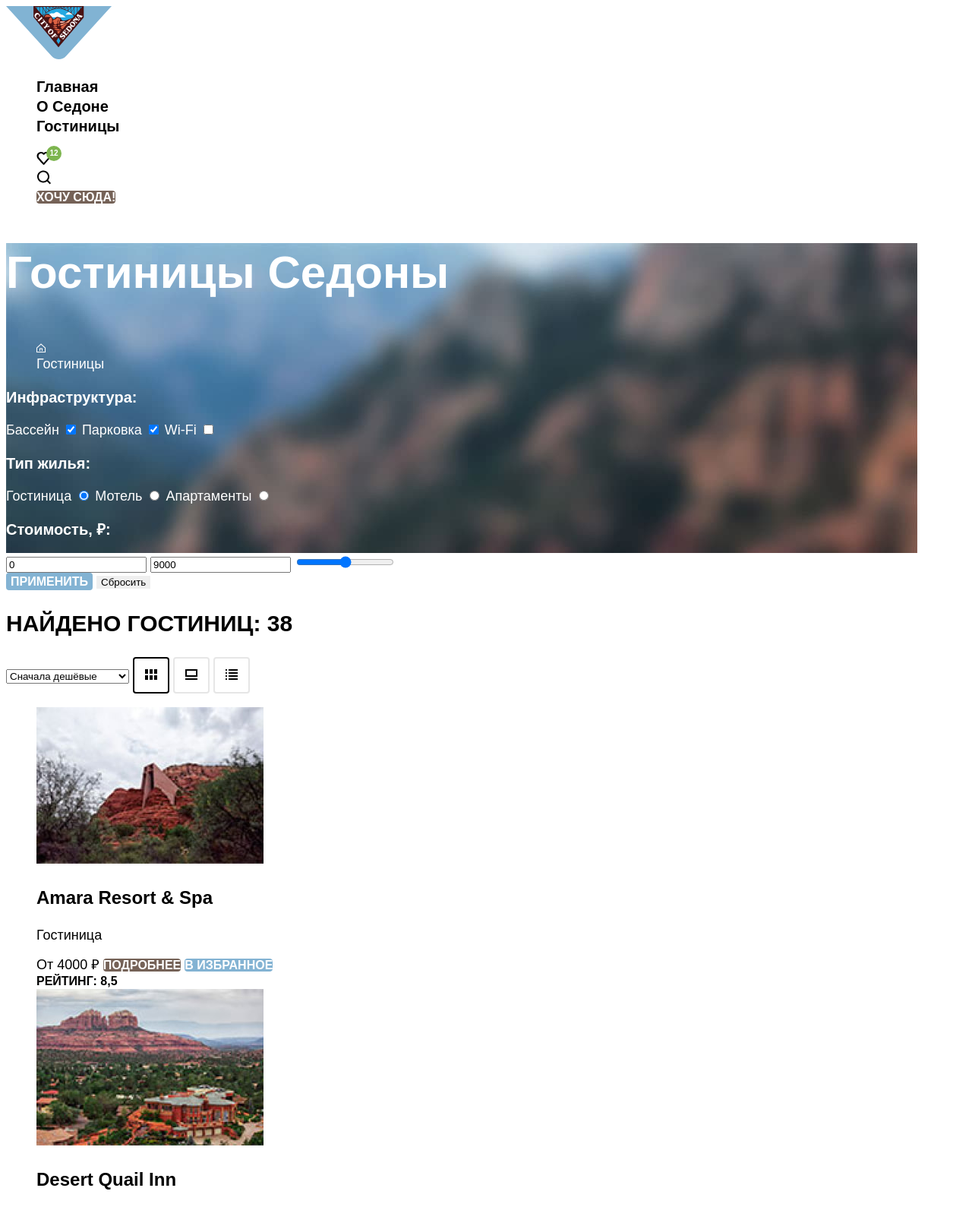
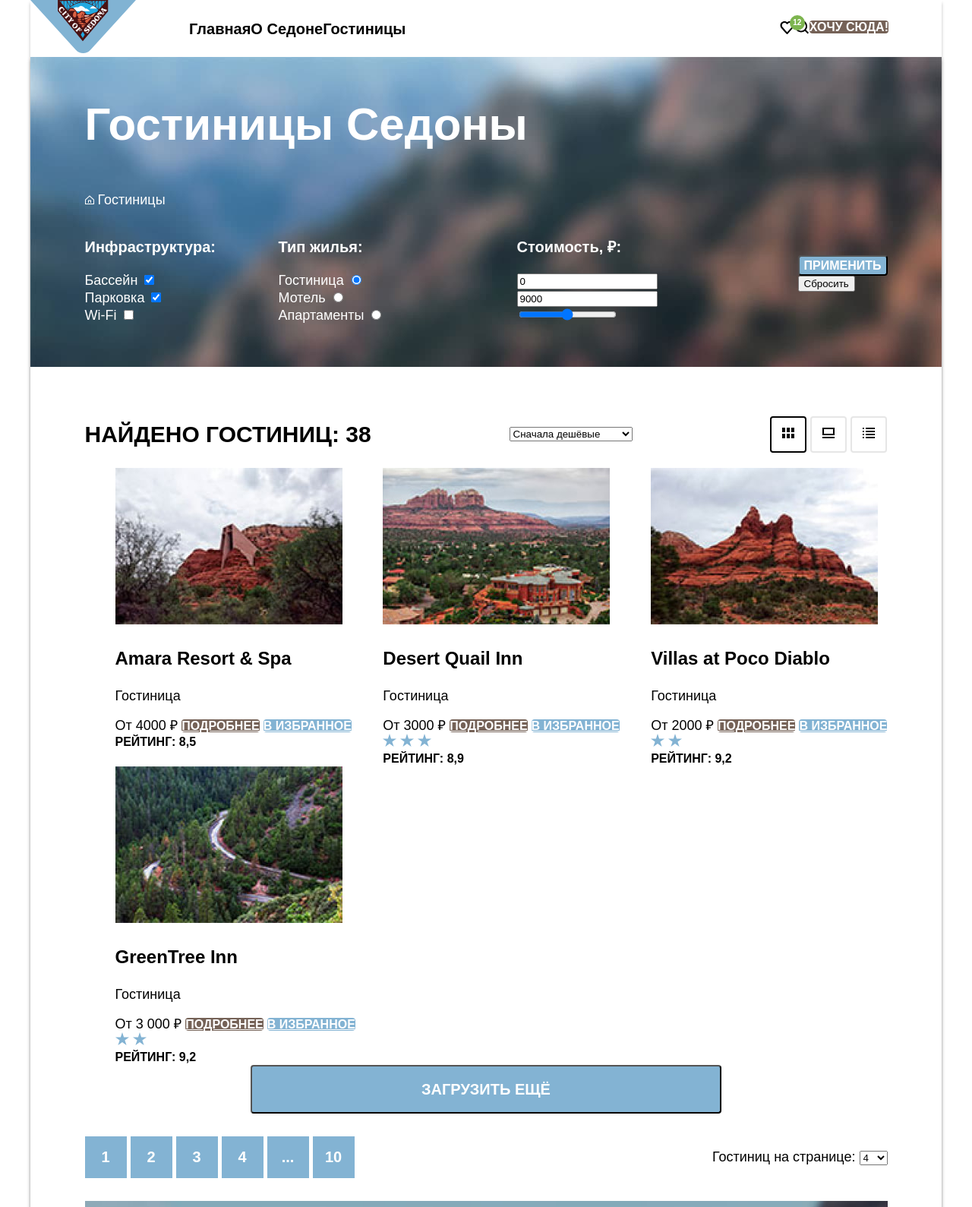
Before and after one commit to htmlacademy-htmlcss/1981647-sedona-33, a plain HTML site: page catalog.html in a window 1280 px wide. Shown: the top 1589 px of the page at 76% size. Drawn offline with Linux system fonts and the light colour scheme.

Commit message:
Сетка страниц и крупных блоков на флексах
For index and catalog

```diff
--- a/catalog.html
+++ b/catalog.html
@@ -10,6 +10,7 @@
 </head>
 
 <body>
+  <div class="wrapper-container">
     <header class="page-header">
       <a href="index.html" class="logo">
         <img src="images/logo.svg" width="139" height="70" alt="City of Sedona Logo">
@@ -27,7 +28,7 @@
           </li>
         </ul>
 
-      <ul class="user-navigation-list">
+        <ul class="navigation-list navigation-user">
           <li class="navigation-item">
             <a href="#" class="navigation-link favourite">
               <svg width="19" height="17" viewBox="0 0 19 17" fill="none" xmlns="http://www.w3.org/2000/svg">
@@ -54,9 +55,10 @@
         </ul>
       </nav>
     </header>
-  <main class="catalog-main">
+    <div class="wrapper-container">
+      <main class="catalog-main main-container">
+        <section class="catalog-hotel-search">
           <div class="sorting-container">
-      <section class="catalog-hotel-search">
             <h1 class="catalog-page-title">Гостиницы Седоны</h1>
             <ul class="breadcrumbs">
               <li class="breadcrumbs-item">
@@ -67,16 +69,16 @@
             </ul>
             <form action="https://echo.htmlacademy.htmlacademy_ru" class="hotel-search-form">
               <h2 class="visually-hidden">Поиск отеля</h2>
-          <div class="hotel-search-list">
+              <div class="hotel-search-infrastructure">
                 <h3 class="hotel-search-title">Инфраструктура:</h3>
                 <label for="pool" class="hotel-search-checklist">Бассейн</label>
                 <input type="checkbox" id="pool" checked />
                 <label for="parking" class="hotel-search-checklist">Парковка</label>
-            <input type="checkbox" id="parking" checked />
+                <input type="checkbox" id="parking" checked /><br>
                 <label for="wifi" class="hotel-search-checklist">Wi-Fi</label>
                 <input type="checkbox" id="wifi" />
               </div>
-          <div class="hotel-search-list">
+              <div class="hotel-search-housing">
                 <h3 class="hotel-search-title">Тип жилья:</h3>
                 <label for="hotel" class="hotel-search-checkbox">Гостиница</label>
                 <input type="radio" id="hotel" checked name="housing-type" />
@@ -85,25 +87,28 @@
                 <label for="apartments" class="hotel-search-checkbox">Апартаменты</label>
                 <input type="radio" id="apartments" name="housing-type" />
               </div>
-          <div class="hotel-search-list">
+              <div class="hotel-search-cost">
                 <h3 class="hotel-search-title">Стоимость, ₽:</h3>
                 <input type="number" name="min-price" value="0" />
                 <input type="number" name="max-price" value="9000" />
                 <input type="range" min="0" max="9000" />
               </div>
+              <div class="buttons-container">
                 <button class="submit-button" type="submit">Применить</button>
                 <button class="reset-button" type="reset">Сбросить</button>
+              </div>
             </form>
+          </div>
         </section>
-    </div>
         <section class="search-results">
+          <div class="search-results-wrapper">
             <h2 class="hotel-found">Найдено гостиниц: 38</h2>
             <select class="select-control" aria-label="Сортировка">
               <option value="cheapest">Сначала дешёвые</option>
               <option value="popular">Сначала популярные</option>
               <option value="luxe">Максмимум Комфорта</option>
             </select>
-
+            <div class="search-display-wrapper">
               <button type="button" class="element-view button-tile active">
                 <svg width="16" height="14" viewBox="0 0 16 14" fill="none" xmlns="http://www.w3.org/2000/svg">
                   <path d="M4 0H0V6H4V0Z" fill="black" />
@@ -134,7 +139,8 @@
                 </svg>
                 <span class="visually-hidden">Показать список</span>
               </button>
-
+            </div>
+          </div>
           <ul class="hotel-search-list">
             <li class="hotel-card">
               <a href="" class="hotel-card-link">
@@ -182,8 +188,8 @@
             </li>
             <li class="hotel-card">
               <a href="" class="hotel-card-link">
-            <img src="images/content/villaspoco.jpg" alt="Villas at Poco Diablo" class="hotel-card-image" width="299"
-              height="206">
+                <img src="images/content/villaspoco.jpg" alt="Villas at Poco Diablo" class="hotel-card-image"
+                  width="299" height="206">
                 <h3 class="hotel-card-title">Villas at Poco Diablo</h3>
               </a>
               <p>Гостиница</p>
@@ -228,7 +234,7 @@
             </li>
           </ul>
           <div class="more-results">
-        <button class="more-results-button"></button>
+            <button class="more-results-button">Загрузить ещё</button>
           </div>
           <div class="pagination">
             <div class="pagination-links">
@@ -262,6 +268,7 @@
             </form>
           </section>
         </section>
+      </main>
       <footer class="footer">
         <div class="footer-social">
           <h2 class="visually-hidden">Ссылки на Социальные сети</h2>
@@ -279,7 +286,7 @@
         <a href="https://htmlacademy.ru/" class="footer-logo"><img src="images/icons/logo_htmlacademy.svg"
             alt="HTMLacademy logo" width="115" height="34" /></a>
       </footer>
-  </main>
+    </div>
 </body>
 
 </html>
--- a/styles.css
+++ b/styles.css
@@ -2,7 +2,7 @@
   font-family: "PT Sans", sans-serif;
   font-style: normal;
   font-weight: 400;
-  src: url("fonts/pt-sans-regular.woff2") format("woff2");
+  src: url("/fonts/ptsans-400.woff2") format("woff2");
 
   font-display: swap;
 }
@@ -11,9 +11,13 @@
   font-family: "PT Sans", sans-serif;
   font-style: normal;
   font-weight: 700;
-  src: url("fonts/pt-sans-bold.woff2") format("woff2");
+  src: url("/fonts/ptsans-700.woff2") format("woff2");
 
   font-display: swap;
+}
+
+html {
+  height: 100%;
 }
 
 body {
@@ -22,31 +26,66 @@ body {
   line-height: 21px;
   color: #000000;
   background-color: #ffffff;
+  margin: 0;
+  padding: 0;
+  min-height: 100%;
 }
 
 /*General rules*/
 
-li {
+.navigation-list,
+.user-navigation-list,
+.advantages-list,
+.advantages-sublist {
   list-style: none;
 }
 
-button {
-  border: none;
-}
-
-a {
-  text-decoration: none;
+.wrapper-container {
+  box-shadow: 0px 4px 4px rgba(0, 0, 0, 0.25);
+  width: 1200px;
+  margin: 0 auto;
 }
 
 .visually-hidden {
   display: none;
 }
 
+/*Main*/
+
+.main-container {
+  display: flex;
+  flex-grow: 1;
+  flex-direction: column;
+}
+
 /*Pages*/
 
 .page-header {
+  display: flex;
+  align-items: center;
   color: #000000;
   background-color: #ffffff;
+}
+
+/*Navigation*/
+
+.navigation {
+  display: flex;
+  width: 921px;
+  margin: 0 auto;
+}
+
+.navigation-list {
+  display: flex;
+  margin: 0;
+  padding: 0;
+  width: 340px;
+}
+
+.navigation-user {
+  max-width: 300px;
+  width: auto;
+  margin-left: auto;
 }
 
 .navigation-link {
@@ -93,6 +132,13 @@ a {
   border-radius: 4px;
 }
 
+/*Main Content Container*/
+
+.page-container {
+  width: 1200px;
+  margin: 0 auto;
+}
+
 /*Banner*/
 
 .banner {
@@ -122,6 +168,29 @@ a {
 
 /*Advantages*/
 
+/*List*/
+
+.advantages-list {
+  display: flex;
+  flex-direction: column;
+  margin: 0;
+  padding: 0;
+}
+
+.advantages-item {
+  display: flex;
+}
+
+/* Wrapper for Advantages #1 and #2 */
+
+.item-wrapper {
+  display: flex;
+  flex-direction: column;
+  justify-content: center;
+  align-items: center;
+  width: 400px;
+}
+
 .advantages-title {
   font-family: "PT Sans", sans-serif;
   font-weight: 700;
@@ -133,22 +202,36 @@ a {
 }
 
 .advantages p {
+  color: #ffffff;
+  max-width: 220px;
+  text-align: center;
+}
 
-  color: #ffffff;
+.advantages-sublist {
+  display: flex;
+  justify-content: space-between;
+  padding: 0;
+}
+
+.advantages-sublist-item {
+  width: 400px;
+  text-align: center;
+  padding-top: 90px;
+  padding-bottom: 90px;
 }
 
 .advantages-sublist p {
   color: #333333;
+  margin: auto;
 }
 
-.advantages-reason1,
-.advantages-reason2 {
-  display: block;
+.advantages-item:nth-child(odd) .item-wrapper {
+  background: #83b3d3;
+  color: #ffffff;
 }
 
-.advantages-item:nth-child(odd) {
-  background: #83b3d3;
-  color: #ffffff;
+.advantages-item:nth-child(3) {
+  flex-direction: row-reverse;
 }
 
 .advantages-item:last-child .advantages-sublist-item:nth-child(2) {
@@ -157,11 +240,10 @@ a {
 
 .advantages-item-title {
   font-family: "PT Sans", sans-serif;
-  font-style: normal;
   font-weight: 700;
   font-size: 24px;
   line-height: 28px;
-  /* text-align: center; */
+  text-align: center;
   text-transform: uppercase;
 }
 
@@ -170,6 +252,21 @@ a {
 }
 
 /*hotel Search*/
+
+.hotel-search {
+  text-align: center;
+  padding-top: 90px;
+  padding-bottom: 90px;
+}
+
+.index-hotel-search-title {
+  font-family: "PT Sans", sans-serif;
+  font-weight: 700;
+  font-size: 30px;
+  line-height: 36px;
+  text-align: center;
+  text-transform: uppercase;
+}
 
 .hotel-search-link {
   font-family: "PT Sans", sans-serif;
@@ -199,7 +296,7 @@ a {
 .newsletter-title {
   font-family: "PT Sans", sans-serif;
   font-style: normal;
-  font-weight: bold;
+  font-weight: 700;
   font-size: 30px;
   line-height: 36px;
   text-transform: uppercase;
@@ -224,6 +321,12 @@ a {
 
 /*Page footer*/
 
+.footer {
+  display: flex;
+  justify-content: space-between;
+  align-items: center;
+}
+
 .footer-phone {
   font-size: 40px;
   line-height: 40px;
@@ -235,16 +338,17 @@ a {
 
 .social-link-item {
   text-decoration: none;
+  list-style: none;
+  display: inline-block;
 }
 
 .twitter {
   background-image: url("images/icons/twitter.svg");
   background-repeat: no-repeat;
   background-size: 100%;
-  display:block;
+  display: block;
   width: 18px;
   height: 15px;
-  margin:30px;
 }
 
 .facebook {
@@ -254,17 +358,15 @@ a {
   display: block;
   width: 10px;
   height: 18px;
-  margin: 30px;
 }
 
 .youtube {
   background-image: url("images/icons/youtube.svg");
   background-repeat: no-repeat;
   background-size: 100%;
-  display:block;
+  display: block;
   width: 20px;
   height: 16px;
-  margin: 30px;
 }
 
 /*Catalog*/
@@ -277,6 +379,11 @@ a {
   background-color: #ffffff;
 }
 
+.sorting-container {
+  max-width: 1057px;
+  margin: 0 auto;
+}
+
 .catalog-page-title {
   font-weight: 700;
   font-size: 60px;
@@ -286,6 +393,11 @@ a {
 /* Breadcrumbs */
 .breadcrumbs {
   color: #fff;
+  list-style: none;
+  padding: 0;
+}
+.breadcrumbs-item {
+  display: inline-block;
 }
 
 /* Link */
@@ -294,17 +406,48 @@ a {
 }
 
 .hotel-search-title {
+  font-family: "PT Sans", sans-serif;
   font-weight: 700;
   font-size: 20px;
   line-height: 26px;
   color: #fff;
 }
 
+.hotel-search-checkbox,
+.hotel-search-checklist,
+.hotel-search-cost {
+  font-family: "PT Sans", sans-serif;
+  font-size: 18px;
+  line-height: 23px;
+  color: #ffffff;
+}
+
+.hotel-search-form {
+  display: flex;
+  justify-content: start;
+  align-items: center;
+  margin-bottom: 80px;
+}
+
+.hotel-search-infrastructure {
+  max-width: 155px;
+}
+
+.hotel-search-housing {
+  max-width: 155px;
+  margin-left: 100px;
+}
+
+.hotel-search-cost {
+  max-width: 290px;
+  margin-left: auto;
+}
+
 .element-view {
   background: #ffffff;
   width: 48px;
   height: 48px;
-  border: 2px solid #E6E6E6;
+  border: 2px solid #e6e6e6;
   border-radius: 4px;
 }
 
@@ -314,14 +457,13 @@ a {
 
 .element-view:hover,
 .element-view:active {
-  border-color: #83B3D3;
+  border-color: #83b3d3;
 }
 
 .submit-button {
   font-weight: 700;
   font-size: 16px;
   line-height: 21px;
-  /* align-items: center; */
   text-align: center;
   text-transform: uppercase;
   color: #ffffff;
@@ -329,11 +471,40 @@ a {
   border-radius: 4px;
 }
 
+.submit-button,
+.reset-button {
+  margin-left: 80px;
+  display: block;
+}
+
+/* Hotel Search Display result*/
+
+.search-results {
+  max-width: 1057px;
+  margin-left: auto;
+  margin-right: auto;
+  padding: 20px;
+}
+
+.search-results-wrapper {
+  display: flex;
+  justify-content: space-between;
+  align-items: center;
+}
+
 .hotel-found {
   font-weight: 700;
   font-size: 30px;
   line-height: 39px;
   text-transform: uppercase;
+}
+
+.hotel-search-list {
+  display: flex;
+  flex-wrap: wrap;
+  justify-content: space-between;
+  margin: 0;
+  list-style: none;
 }
 
 .hotel-card-link {
@@ -375,7 +546,19 @@ a {
   line-height: 21px;
   text-align: center;
   text-transform: uppercase;
+}
 
+.pagination {
+  max-width: 1057px;
+  display: flex;
+  align-items: center;
+  justify-content: space-between;
+  margin-top: 30px;
+  margin-bottom: 30px;
+}
+
+.more-results {
+  text-align: center;
 }
 
 .more-results-button {
@@ -384,20 +567,27 @@ a {
   line-height: 26px;
   text-align: center;
   text-transform: uppercase;
-  color: #FFFFFF;
-  background: #83B3D3;
+  color: #ffffff;
+  background: #83b3d3;
   border-radius: 4px;
   padding-top: 17px;
   padding-bottom: 17px;
+  width: 620px;
 }
 
-.pagination-link  {
+.pagination-links {
+  text-align: center;
+}
+
+.pagination-link {
   font-weight: 700;
   font-size: 20px;
-  line-height: 26px;
+  line-height: 55px;
   text-transform: uppercase;
   color: #ffffff;
-  background: #83B3D3;
+  background: #83b3d3;
   width: 55px;
   height: 55px;
+  display: inline-block;
+  text-decoration: none;
 }
```
Also changed, not shown: index.html (+25 -40 lines), images/content/advantages_mountains.jpg (added), images/content/advantages_plaza.jpg (added). Lines whose indentation alone changed are shown as unchanged.
